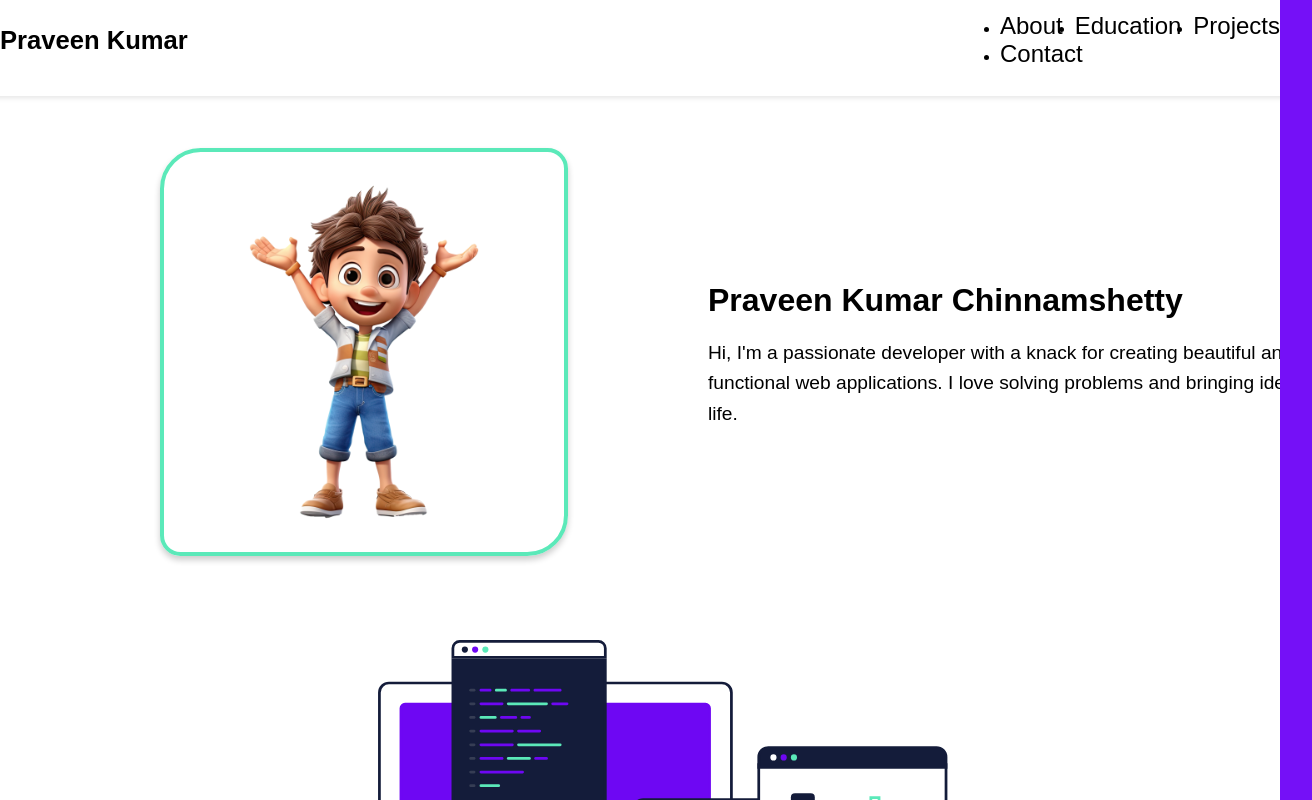
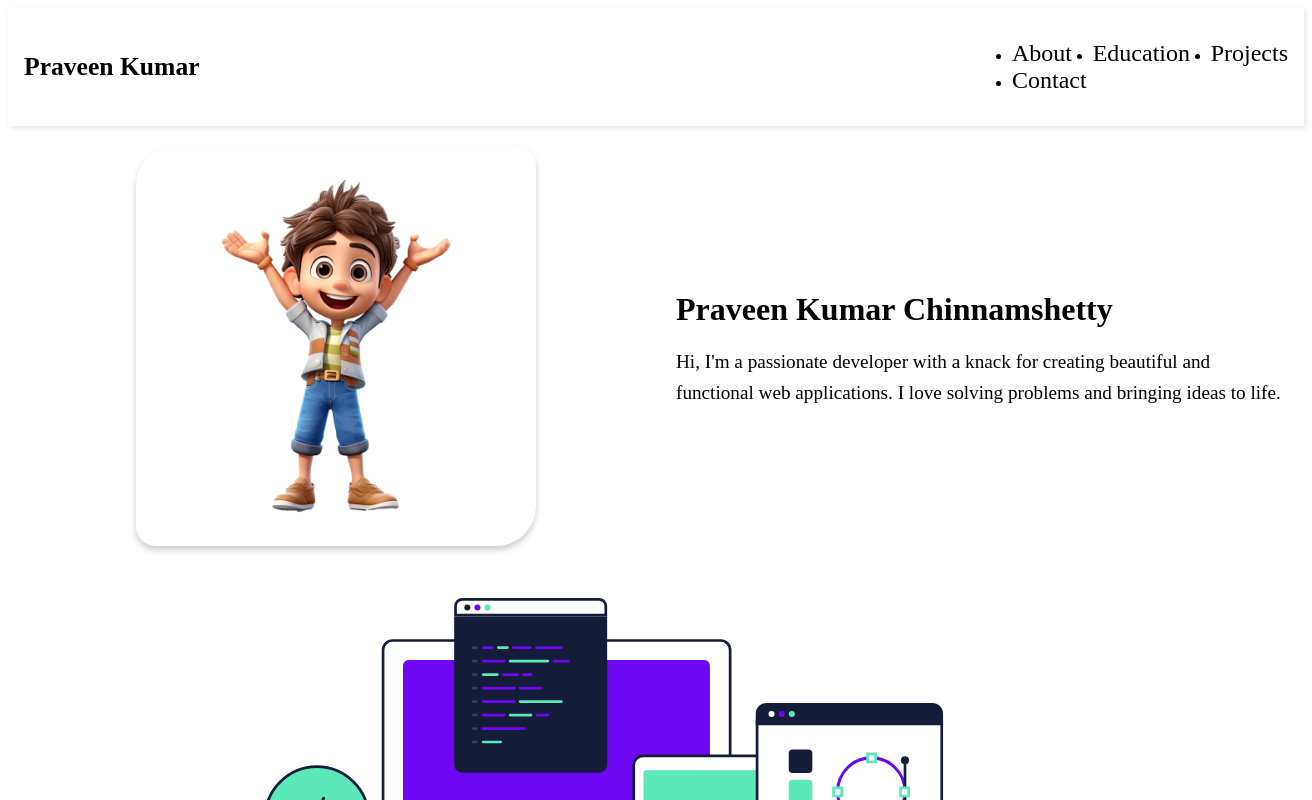
Before and after one commit to Praveen-751/Portfolio, a Next.js app: page / in a window 1280 px wide. Shown: the top 800 px of the page, 1312 px wide, since content can reach past the window. Built offline with nearby package versions, Linux system fonts and the light colour scheme.

Commit message:
updated globals css

```diff
--- a/app/globals.css
+++ b/app/globals.css
@@ -24,3 +24,96 @@ body {
   color: var(--foreground);
   font-family: Arial, Helvetica, sans-serif;
 }
+
+
+
+/* Neon Cyberpunk (Bold & Eye-catching) */
+/* Primary: #1A1A2E (Deep Navy)
+Secondary: #16213E (Dark Blue)
+Accent: #0F3460 (Electric Indigo)
+Highlight: #E94560 (Neon Pink)
+Text: #F5F5F5 (Bright White) */
+
+/* Theme Colors */
+:root {
+    --primary-color: #7510f7;
+    /* #8f47ec */
+    /* Deep Navy */
+    --secondary-color: #ffffff;
+    /* Dark Blue */
+    --accent-color: #5be9b9;
+    /* Electric Indigo */
+    --highlight-color: #7510f7;
+    /* Neon Pink */
+    --text-color: #000000;
+    /* Bright White */
+}
+
+/* General Styles */
+body {
+    background-color: var(--primary-color);
+    color: var(--text-color);
+    font-family: 'Arial', sans-serif;
+    margin: 0;
+    padding: 0;
+}
+
+h1,
+h2,
+h3,
+h4,
+h5,
+h6 {
+    color: var(--highlight-color);
+}
+
+a {
+    color: var(--accent-color);
+    text-decoration: none;
+}
+
+a:hover {
+    color: var(--highlight-color);
+}
+
+/* About Section */
+.about-section {
+    background-color: var(--secondary-color);
+    padding: 2rem;
+    border-radius: 0px;
+    box-shadow: 0 4px 6px rgba(0, 0, 0, 0.2);
+}
+
+.about-image img {
+    border: 4px solid var(--accent-color);
+}
+
+.about-info h2 {
+    color: var(--text-color);
+}
+
+.about-info p {
+    color: var(--text-color);
+}
+
+/* Scrollable container */
+.scroll-container {
+    height: 100vh; /* Full viewport height */
+    overflow-y: scroll; /* Enable vertical scrolling */
+    overflow-x: hidden; /* Hide horizontal scrolling */
+    scroll-behavior: smooth; /* Smooth scrolling */
+    display: flex;
+    flex-direction: column;
+    align-items: center;
+    justify-content: center;
+}
+
+/* Hide the vertical scrollbar */
+.scroll-container::-webkit-scrollbar {
+    width: 0; /* Remove scrollbar width */
+}
+
+.scroll-container {
+    -ms-overflow-style: none; /* Hide scrollbar for IE and Edge */
+    scrollbar-width: none; /* Hide scrollbar for Firefox */
+}
--- a/app/page.js
+++ b/app/page.js
@@ -2,7 +2,8 @@
 
 import Main from "@/components/main";
 import Header from "@/components/header";
-import "../assets/styles.css";
+// import './globals.css';
+// import "../assets/styles.css";
 
 export default function Home() {
   return (
```
